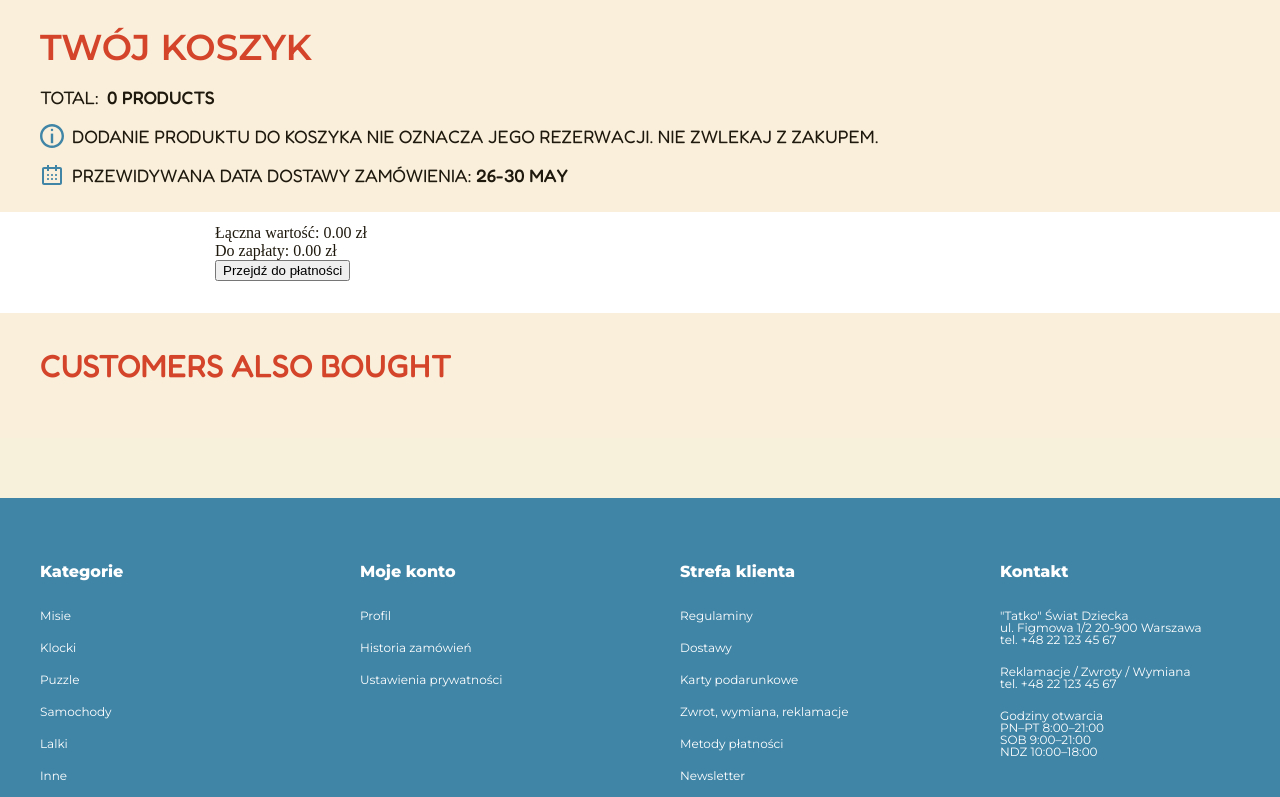
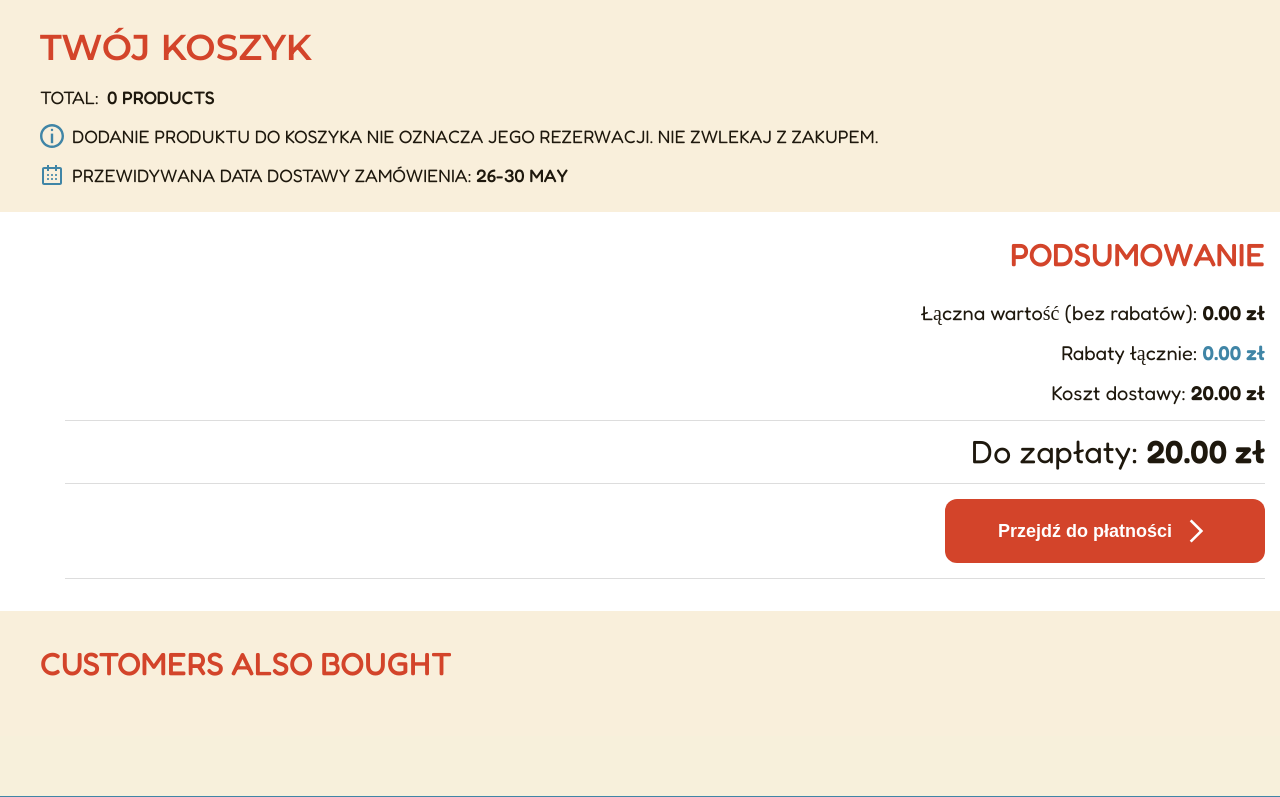
Before and after one commit to adrian77792/Project_4, a Django app: page /products/cart/ in a window 1280 px wide; the page is wider, and only the part inside the window is pictured. Shown: the part 204-1001 px from the top of that part. Run offline with Django 5.2, Linux system fonts and the light colour scheme; data that the repository does not hold is empty.

Commit message:
Cart List Fix + add Summary

```diff
--- a/products/templates/products/cart.html
+++ b/products/templates/products/cart.html
@@ -22,7 +22,7 @@
 
 <style>
 .cart-container {
-    max-width: 900px;
+    max-width: 1200px;
     margin: auto;
    padding: 2px;
 
@@ -65,10 +65,10 @@
 .cart-item {
     display: grid;
     grid-template-columns: 300px 1fr 140px 160px;
-    gap: 15px;
+    gap: 45px;
     padding: 15px 0;
     border-bottom: 1px solid #ddd;
-    align-items: center;
+
 }
 
 .cart-img img {
@@ -78,13 +78,16 @@
 }
 
 .cart-name {
-    font-weight: bold;
+    font-weight: 600;
+	font-family: Fredoka;
+	height: 36px;
     color: #c94c2d;
 }
 
 .cart-meta {
     font-size: 12px;
     color: #666;
+	margin-bottom: 10px;
 }
 
 
@@ -132,6 +135,59 @@
 
 .cart-details {
 	height: 100%;
+}
+
+.cart-summary {
+    display: flex;
+    flex-direction: column;
+    justify-content: center;
+    align-items: flex-end;
+
+    gap: 16px;
+
+    width: 100%;
+    background: #fff;
+
+    box-sizing: border-box;
+}
+
+.cart-summary div {
+    font-size: 20px;
+	font-weight: 200;
+	font-family: Fredoka;
+}
+
+.cart-summary .total {
+    font-size: 32px;
+    font-family: Fredoka;
+	font-weight: 400;
+
+
+	line-height: 100%;
+	letter-spacing: 0%;
+	text-align: right;
+	vertical-align: middle;
+
+}
+
+.checkout-btn {
+	max-width: 320px;
+    width: 320px;
+    height: 64px;
+
+    border: none;
+    border-radius: 12px;
+
+    cursor: pointer;
+
+    font-size: 18px;
+    font-weight: 600;
+}
+
+.summary-title {
+	font-family: Fredoka;
+    text-align: left;
+    width: 100%;
 }
 
 </style>
@@ -234,14 +290,15 @@ function getCookie(name) {
 						{{ item.product.description }}
 					</div>
 
+
+
 					<div class="qty-box" data-product-id="{{ item.product.id }}">
 						<button type="button"  class="btn-addytion qty-minus" style="width=30px">
-							<img src="{% static 'products/images/substract.svg' %}" alt="Cart" style="width:24px; height:24px;" />
+							<img src="{% static 'products/images/substract.svg' %}" alt="Cart" style="width:16px; height:24px;" />
 						</button>
-						<input class="input-number"
-						   type="number"
-						   value="{{ item.quantity }}"
-						   min="1">
+						<div class="input-number" contenteditable="true">
+							{{ item.quantity }}
+						</div>
 						<button type="button"  class="btn-secondary qty-plus">
 							<img src="{% static 'products/images/add.svg' %}" alt="Cart" style="width:24px; height:24px;" />
 						</button>
@@ -269,23 +326,41 @@ function getCookie(name) {
 
 				<!-- ACTIONS -->
 				<div class="cart-actions">
-					<button class="btn-save">Do schowka</button>
+					<button class="btn-secondary">
+						<img src="{% static 'core/images/Heart.svg' %}" alt="Cart" style="width:24px; height:24px;" />
+						Do schowka
+					</button>
 
-					<form method="post" action="{% url 'products:cart_remove' item.product.id %}">
+					<form method="post" action="{% url 'products:cart_remove' item.product.id %}"  style="display:inline;">
 						{% csrf_token %}
-						<button class="btn-remove">Usuń z koszyka</button>
+						<button class="btn-primary" style="width:160px;">
+							<img src="{% static 'products/images/substract.svg' %}" alt="Cart" style="width:16px; height:24px; filter: brightness(0) invert(1);" />
+							Usuń z koszyka
+						</button>
 					</form>
 				</div>
 
 			</div>
 			{% endfor %}
 
-			<!-- SUMMARY -->
-			<div class="cart-summary">
-				<div>Łączna wartość: {{ total_price }} zł</div>
-				<div class="total">Do zapłaty: {{ total_price }} zł</div>
+			<div class="cart-item container" style="display: flex; justify-content: flex-end; border-bottom: 0px solid #ddd;">
+				<div>
+					<div style="color: var(--action_primary_default_color);" class="main-categories">Podsumowanie</div>
+				</div>
+			 </div>
+			<div class="cart-item cart-summary">
+				<div>Łączna wartość (bez rabatów): <span style="font-weight: 600;"> {{ total_full_price }} zł </span>  </div>
+				<div>Rabaty łącznie:  <span style="font-weight: 600; color: var(--action_secondary_default_color)">{{ total_discount_value }} zł </span>  </div>
+				<div>Koszt dostawy:  <span style="font-weight: 600;">  {{ delivery_cost }} zł </span>  </div>
 
-				<button class="checkout-btn">Przejdź do płatności</button>
+			</div>
+			<div class="cart-item cart-summary">
+				<div class="total">Do zapłaty: <span style="font-weight: 600;">  {{ total_price }} zł </span> </div>
+			</div>
+			<div class="cart-item cart-summary " style="flex-direction: row; justify-content: right;">
+				<button class="btn-primary checkout-btn">Przejdź do płatności
+					<img src="{% static 'products/images/Next.svg' %}" alt="Cart" style="width:32px; height:32px; filter: brightness(0) invert(1);" />
+				</button>
 			</div>
 		</div>
 
--- a/products/views.py
+++ b/products/views.py
@@ -139,10 +139,16 @@ def view_cart(request):
     today = date.today()
     delivery_from = today + timedelta(days=3)
     delivery_to = today + timedelta(days=7)
+
     cart = request.session.get('cart', {})
     cart_items = []
+
     cart_count = sum(cart.values())
-    total_price = Decimal('0.00')
+
+    total_price = Decimal('0.00')          # po rabatach
+    total_full_price = Decimal('0.00')     # bez rabatów
+    total_discount_value = Decimal('0.00') # suma rabatów
+    delivery_cost = Decimal('20.00')
 
     invalid_keys = []
 
@@ -153,18 +159,27 @@ def view_cart(request):
             invalid_keys.append(product_id)
             continue
 
+        full_price = product.price * quantity
+
         discount_multiplier = Decimal('1.0') - (Decimal(product.discount or 0) / Decimal('100'))
-        effective_price = product.price * discount_multiplier
-        effective_price = effective_price.quantize(Decimal('0.01'), rounding=ROUND_HALF_UP)
+        effective_unit_price = product.price * discount_multiplier
+        effective_unit_price = effective_unit_price.quantize(Decimal('0.01'), rounding=ROUND_HALF_UP)
 
-        subtotal = (effective_price * quantity).quantize(Decimal('0.01'), rounding=ROUND_HALF_UP)
+        subtotal = (effective_unit_price * quantity).quantize(Decimal('0.01'), rounding=ROUND_HALF_UP)
+        full_subtotal = full_price.quantize(Decimal('0.01'), rounding=ROUND_HALF_UP)
+
+        discount_value = (full_subtotal - subtotal).quantize(Decimal('0.01'), rounding=ROUND_HALF_UP)
+
         cart_items.append({
             'product': product,
             'quantity': quantity,
-            'unit_price': effective_price,
+            'unit_price': effective_unit_price,
             'subtotal': subtotal
         })
+
         total_price += subtotal
+        total_full_price += full_subtotal
+        total_discount_value += discount_value
 
     for key in invalid_keys:
         del cart[key]
@@ -180,16 +195,20 @@ def view_cart(request):
 
     latest_products = Product.objects.order_by('-id')[:4]
 
+    total_price = total_price + delivery_cost
+
     return render(request, 'products/cart.html', {
         'latest_products': latest_products,
         'cart_items': cart_items,
         'cart_count': sum(cart.values()),
         'total_price': total_price,
+        'total_full_price': total_full_price,
+        'total_discount_value': total_discount_value,
+        'delivery_cost': delivery_cost,
         'breadcrumbs': breadcrumbs,
         "delivery_from": delivery_from,
         "delivery_to": delivery_to
     })
-
 
 
 @require_POST
```
Also changed, not shown: products/static/products/images/Next.svg (added).
